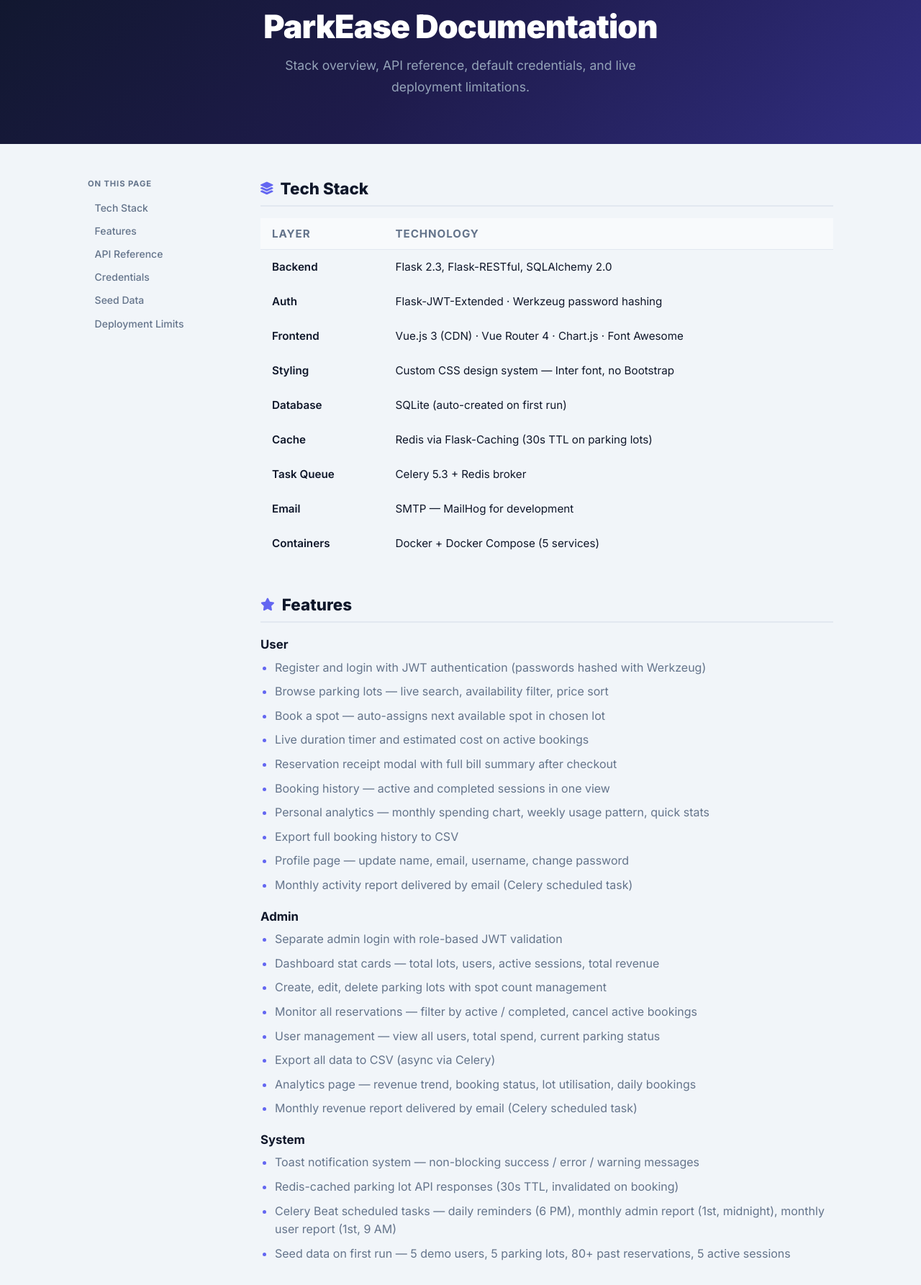
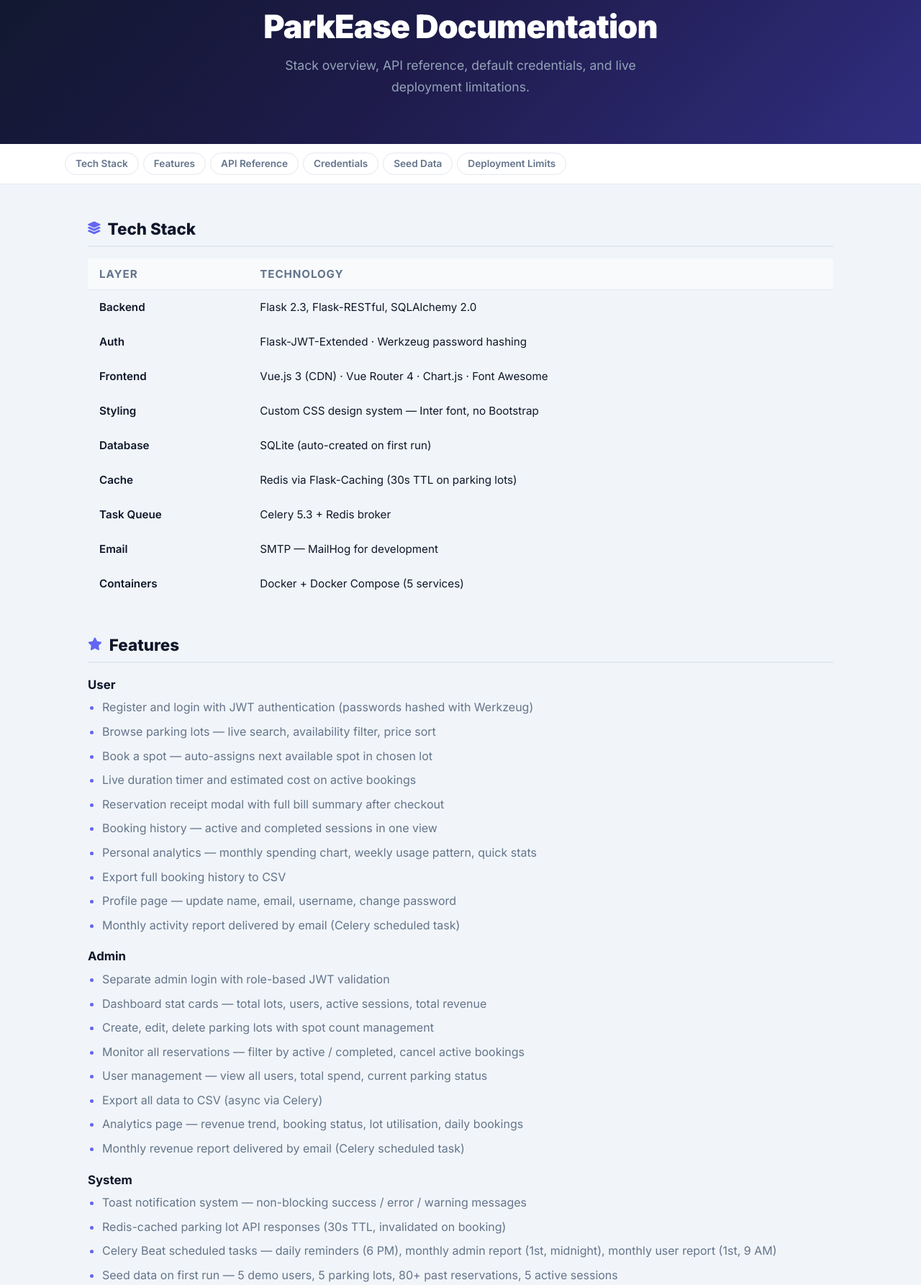
Before and after one commit to 21f1004623/vehicle-parking-v2, a Flask app: page /docs in a window 1280 px wide. Shown: the part 146-1931 px from the top of the page at 72% size. Run offline with Flask 3, Linux system fonts and the light colour scheme.

Commit message:
redesign: replace docs TOC sidebar with sticky horizontal pill nav

```diff
--- a/templates/docs.html
+++ b/templates/docs.html
@@ -31,24 +31,21 @@
     </p>
   </div>
 
-  <!-- Sticky sidebar + content -->
-  <div style="max-width:1100px;margin:0 auto;padding:3rem 2rem;display:flex;gap:2.5rem;align-items:flex-start;">
+  <!-- Sticky section nav -->
+  <div style="position:sticky;top:0;z-index:50;background:var(--surface);border-bottom:1px solid var(--border);padding:.75rem 2rem;overflow-x:auto;">
+    <div style="max-width:1100px;margin:0 auto;display:flex;gap:.375rem;white-space:nowrap;">
+      <a href="#stack"       class="toc-pill">Tech Stack</a>
+      <a href="#features"    class="toc-pill">Features</a>
+      <a href="#api"         class="toc-pill">API Reference</a>
+      <a href="#credentials" class="toc-pill">Credentials</a>
+      <a href="#seed"        class="toc-pill">Seed Data</a>
+      <a href="#limits"      class="toc-pill">Deployment Limits</a>
+    </div>
+  </div>
 
-    <!-- Sidebar TOC -->
-    <div style="width:200px;flex-shrink:0;position:sticky;top:1.5rem;">
-      <div style="font-size:.7rem;font-weight:700;text-transform:uppercase;letter-spacing:.08em;color:var(--text-muted);margin-bottom:.75rem;">On this page</div>
-      <nav style="display:flex;flex-direction:column;gap:.25rem;">
-        <a href="#stack"       class="toc-link">Tech Stack</a>
-        <a href="#features"    class="toc-link">Features</a>
-        <a href="#api"         class="toc-link">API Reference</a>
-        <a href="#credentials" class="toc-link">Credentials</a>
-        <a href="#seed"        class="toc-link">Seed Data</a>
-        <a href="#limits"      class="toc-link">Deployment Limits</a>
-      </nav>
-    </div>
-
-    <!-- Main content -->
-    <div style="flex:1;min-width:0;">
+  <!-- Main content -->
+  <div style="max-width:1100px;margin:0 auto;padding:3rem 2rem;">
+    <div>
 
       <!-- Tech Stack -->
       <section id="stack" class="doc-section">
@@ -254,21 +251,23 @@
         </div>
       </div>
 
-    </div><!-- /main content -->
-  </div><!-- /layout -->
+    </div>
+  </div>
 </div>
 
 <style>
-.toc-link {
-  font-size: .875rem;
-  font-weight: 500;
+.toc-pill {
+  font-size: .85rem;
+  font-weight: 600;
   color: var(--text-muted);
   text-decoration: none;
-  padding: .35rem .6rem;
-  border-radius: 5px;
+  padding: .4rem .875rem;
+  border-radius: 20px;
+  border: 1.5px solid var(--border);
   transition: all .15s;
+  flex-shrink: 0;
 }
-.toc-link:hover { color: var(--primary); background: var(--primary-light); }
+.toc-pill:hover { color: var(--primary); border-color: var(--primary); background: var(--primary-light); }
 .doc-section { margin-bottom: 3rem; }
 .doc-h2 {
   font-size: 1.4rem;
@@ -301,7 +300,6 @@ code {
 
 @media (max-width: 768px) {
   .doc-section > div[style*="grid"] { grid-template-columns: 1fr !important; }
-  div[style*="position:sticky"] { display: none; }
 }
 </style>
 {% endblock %}
```
